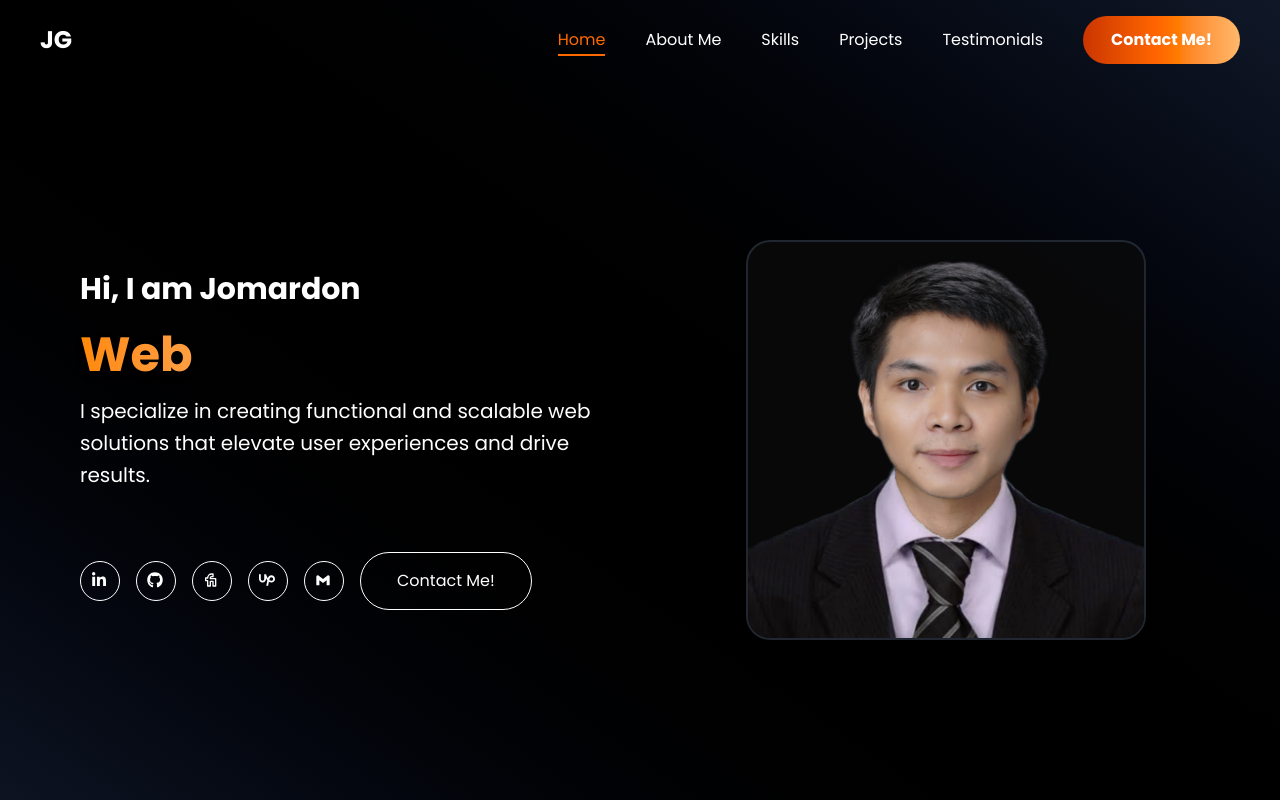
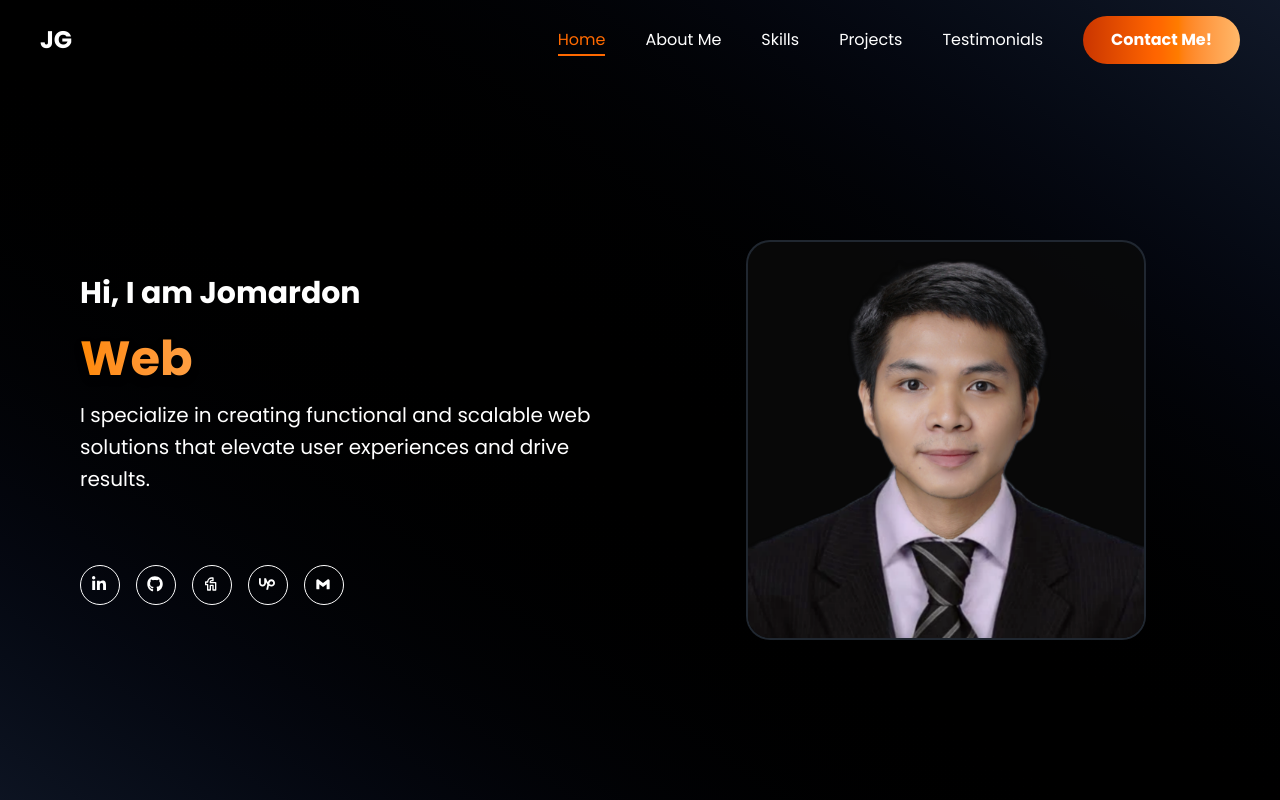
Before and after one commit to refuerzomaj/personal-website, a React (Vite) app: page / in a window 1280 px wide. Shown: the top 800 px of the page. Built offline with nearby package versions, Linux system fonts and the light colour scheme.

Commit message:
ninth commit

```diff
--- a/src/components/hero.jsx
+++ b/src/components/hero.jsx
@@ -95,13 +95,13 @@ const hero = () => {
             >
               <BiLogoGmail className="text-white" />
             </a>
-            <a
-              href="#contactform"
+            {/* <a
+              href="http://"
+              target="_blank"
               className="flex items-center justify-center gap-2 text-white rounded-full border-1 border-white py-4 px-9 hover:bg-orange-500 hover:border-orange-500 transition-colors duration-300"
             >
-              Contact Me!
-              {/* Download CV <PiDownloadSimpleBold className="text-white" /> */}
-            </a>
+              Download CV <PiDownloadSimpleBold className="text-white" />
+            </a> */}
           </div>
         </div>
 
```
